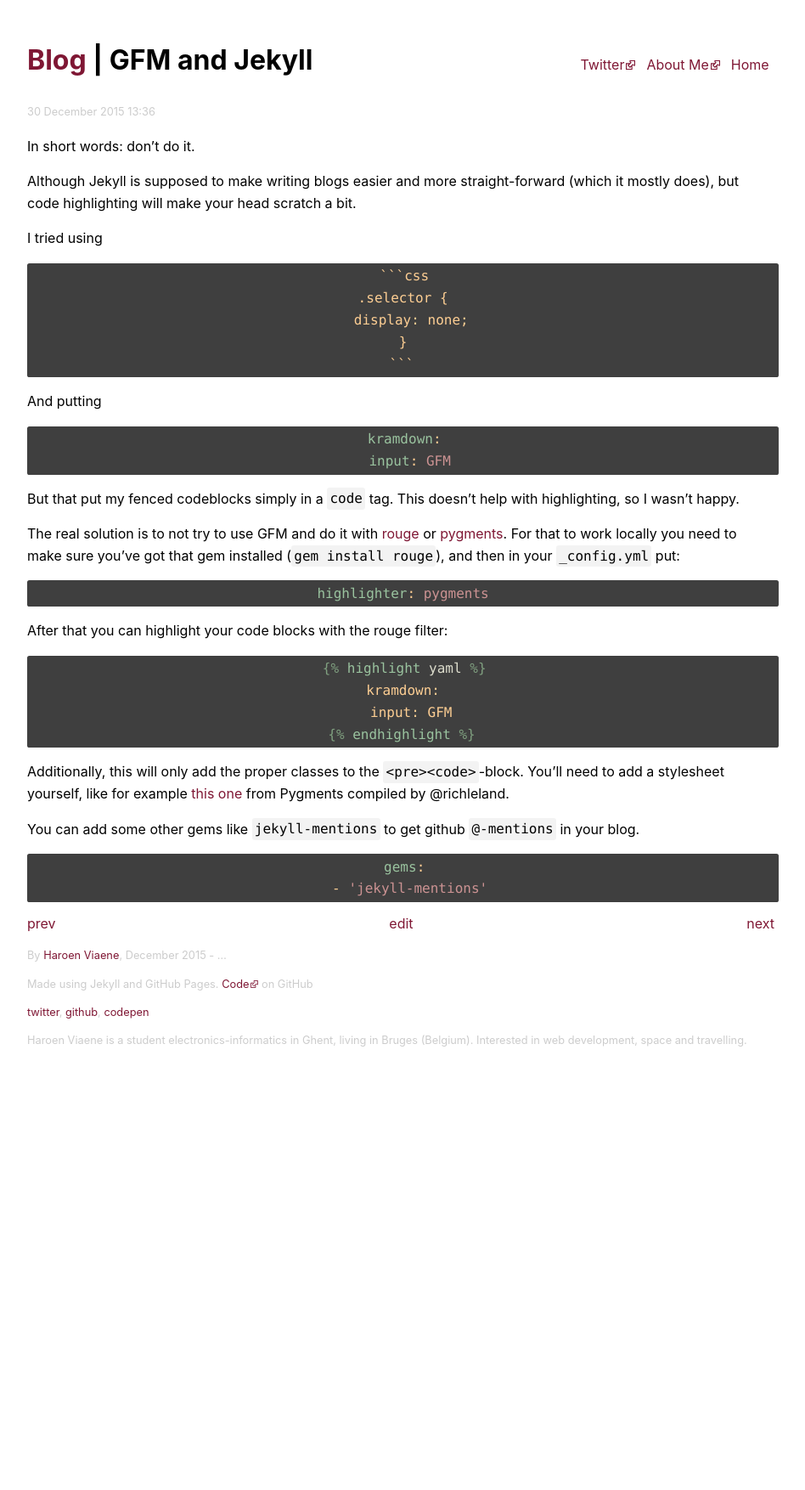
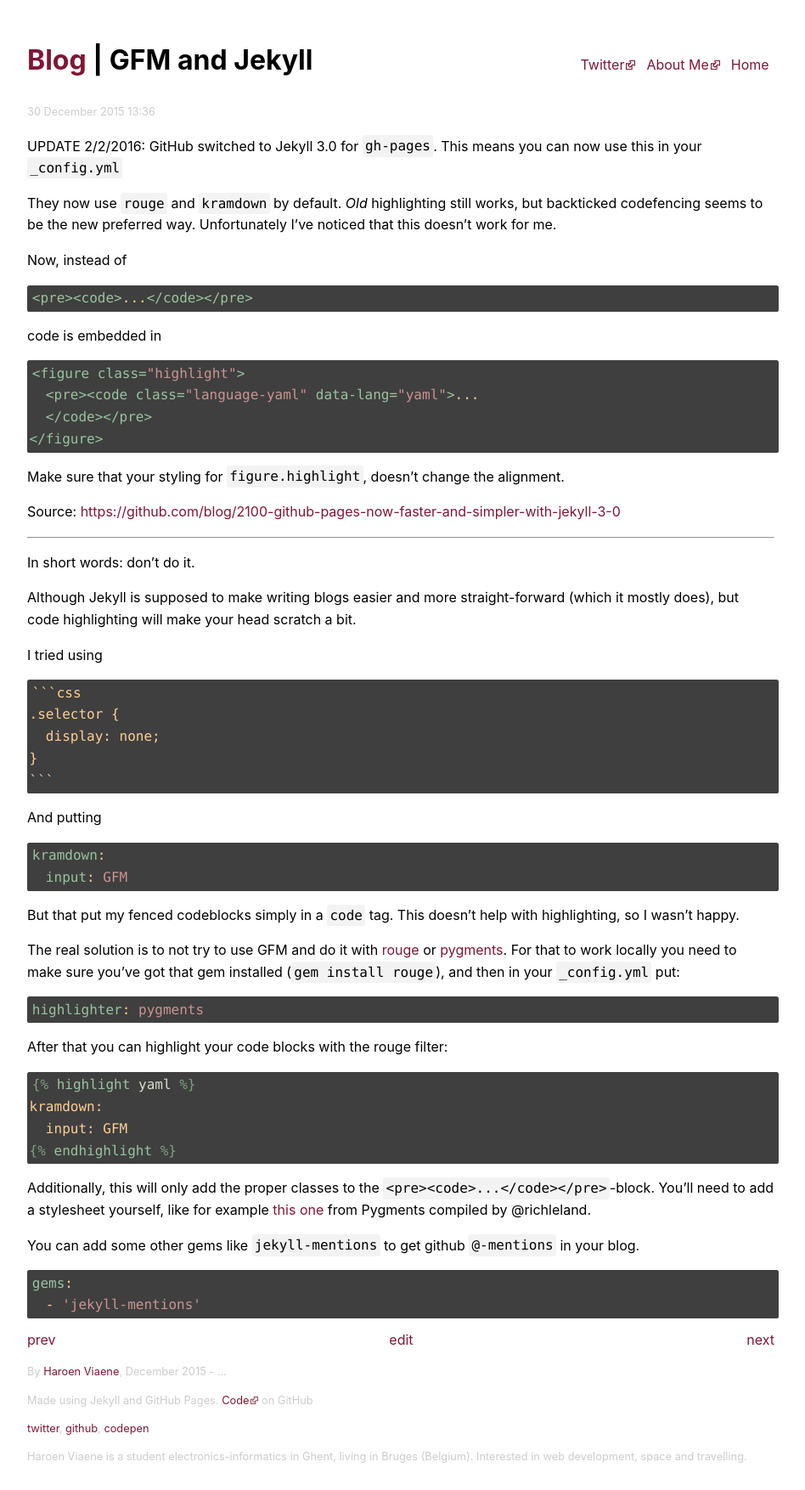
Before and after one commit to Haroenv/blog, a Jekyll site: the page built from _posts/2015-12-30-gfm-and-jekyll.md, in a window 1280 px wide. Shown: the whole page at 85% size, without its empty margins (168-1116 px from the left). Built offline with Jekyll 4.4.1, drawn with Linux system fonts in a browser that asks for light colours; comment, search, counter and statistics services are not loaded; before the commit the page ends 1264 px from its top, so only the background shows below that.

Commit message:
new way of highlighting

```diff
--- a/_config.yml
+++ b/_config.yml
@@ -1,7 +1,7 @@
 sass:
   style: compressed
 permalink: :title
-highlighter: pygments
+highlighter: rouge
 markdown: kramdown
 kramdown:
   input: GFM
@@ -9,4 +9,4 @@
   - 'jekyll-mentions'
   - 'jekyll-redirect-from'
 description: 'Haroen Viaene is a student electronics-informatics in Ghent, living in Bruges (Belgium). Interested in web development, space and travelling.'
-baseurl: https://blog.haroen.me
+# baseurl: https://blog.haroen.me
--- a/_posts/2015-12-30-gfm-and-jekyll.md
+++ b/_posts/2015-12-30-gfm-and-jekyll.md
@@ -6,6 +6,33 @@
 redirect-from:
   - /2015/12/30/GFM-and-Jekyll.html
 ---
+
+UPDATE 2/2/2016: GitHub switched to Jekyll 3.0 for `gh-pages`. This means you can now use this in your `_config.yml`
+
+They now use `rouge` and `kramdown` by default. *Old* highlighting still works, but backticked codefencing seems to be the new preferred way. Unfortunately I've noticed that this doesn't work for me.
+
+Now, instead of
+
+{% highlight html %}
+<pre><code>...</code></pre>
+{% endhighlight %}
+
+code is embedded in
+
+{% highlight html %}
+<figure class="highlight">
+  <pre><code class="language-yaml" data-lang="yaml">...
+  </code></pre>
+</figure>
+{% endhighlight %}
+
+Make sure that your styling for `figure.highlight`, doesn't change the alignment.
+
+Source: <https://github.com/blog/2100-github-pages-now-faster-and-simpler-with-jekyll-3-0>
+
+---
+
+
 In short words: don't do it.
 
 Although Jekyll is supposed to make writing blogs easier and more straight-forward (which it mostly does), but code highlighting will make your head scratch a bit.
@@ -46,7 +73,7 @@
 {% endraw %}
 {% endhighlight %}
 
-Additionally, this will only add the proper classes to the `<pre><code>`-block. You'll need to add a stylesheet yourself, like for example [this one](https://github.com/richleland/pygments-css) from Pygments compiled by @richleland.
+Additionally, this will only add the proper classes to the `<pre><code>...</code></pre>`-block. You'll need to add a stylesheet yourself, like for example [this one](https://github.com/richleland/pygments-css) from Pygments compiled by @richleland.
 
 You can add some other gems like `jekyll-mentions` to get github `@-mentions` in your blog.
 
--- a/_sass/layout.scss
+++ b/_sass/layout.scss
@@ -119,4 +119,8 @@
     font-style: italic;
     font-size: 0.8em;
   }
+
+  &.highlight {
+    text-align: initial;
+  }
 }
```
